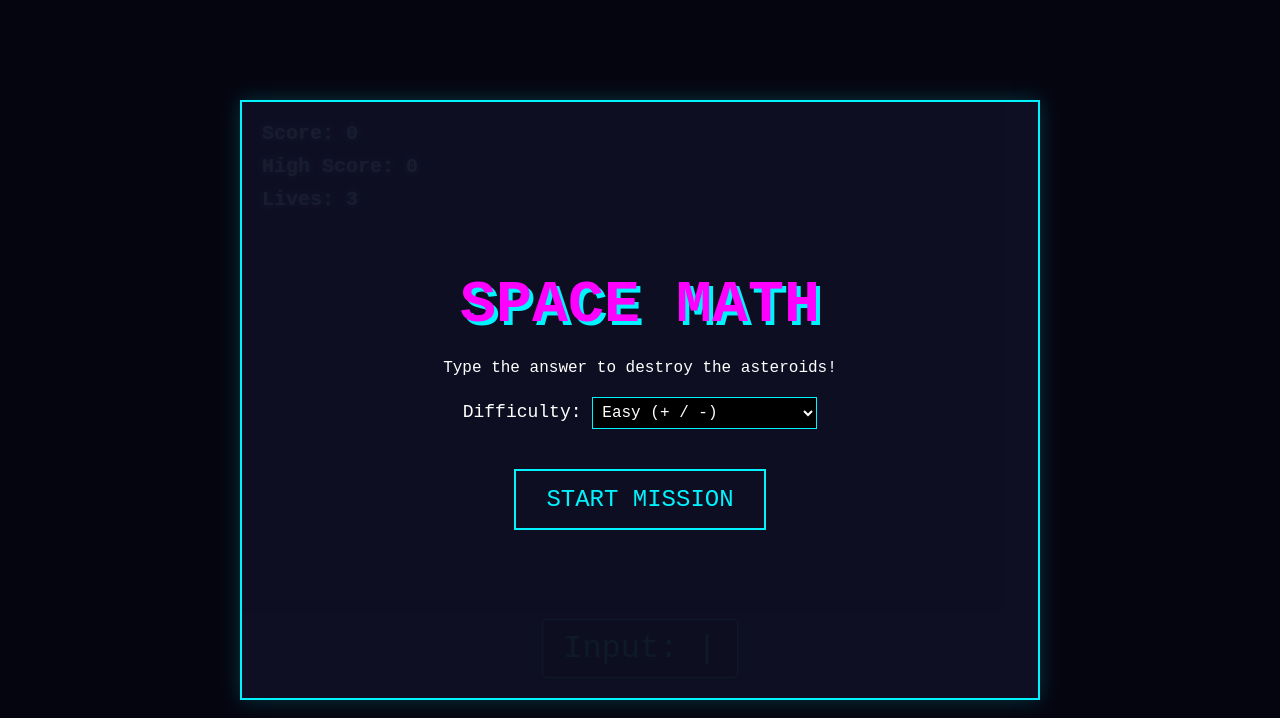
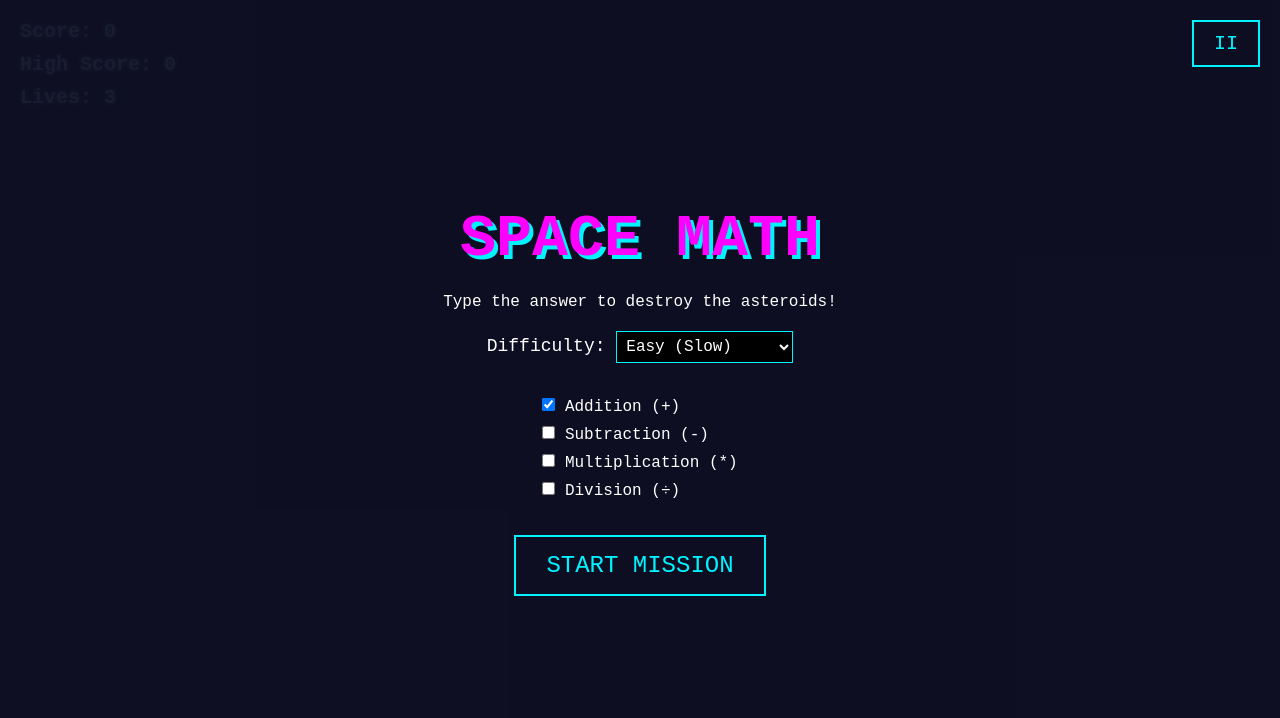
Before and after one commit to asazin90143/Space-Math, a plain HTML site: page index.html in a window 1280 px wide. Drawn offline with Linux system fonts and the light colour scheme.

Commit message:
adding me menu button, fising the speed, and fixing the dificulty

```diff
--- a/index.html
+++ b/index.html
@@ -11,13 +11,14 @@
 <body>
 
     <div id="game-container">
-        <canvas id="gameCanvas" width="800" height="600"></canvas>
+        <canvas id="gameCanvas"></canvas>
 
         <div id="ui-layer">
             <div id="score-board">Score: <span id="score">0</span></div>
             <div id="high-score-board">High Score: <span id="high-score">0</span></div>
             <div id="lives-board">Lives: <span id="lives">3</span></div>
             <div id="input-display">Input: <span id="current-input"></span><span class="cursor">|</span></div>
+            <button id="pause-btn">II</button>
         </div>
 
         <div id="start-screen" class="screen active">
@@ -27,10 +28,17 @@
             <div class="difficulty-select">
                 <label>Difficulty:</label>
                 <select id="difficulty">
-                    <option value="easy">Easy (+ / -)</option>
-                    <option value="medium">Medium (+ / - / *)</option>
-                    <option value="hard">Hard (+ / - / * / ÷)</option>
+                    <option value="easy">Easy (Slow)</option>
+                    <option value="medium">Medium (Normal)</option>
+                    <option value="hard">Hard (Fast)</option>
                 </select>
+            </div>
+
+            <div class="operations-select">
+                <label><input type="checkbox" name="op" value="+" checked> Addition (+)</label>
+                <label><input type="checkbox" name="op" value="-"> Subtraction (-)</label>
+                <label><input type="checkbox" name="op" value="*"> Multiplication (*)</label>
+                <label><input type="checkbox" name="op" value="/"> Division (÷)</label>
             </div>
 
             <button id="start-btn">START MISSION</button>
@@ -41,6 +49,12 @@
             <p>Final Score: <span id="final-score">0</span></p>
             <button id="restart-btn">TRY AGAIN</button>
         </div>
+
+        <div id="pause-screen" class="screen">
+            <h1>PAUSED</h1>
+            <button id="resume-btn">RESUME</button>
+            <button id="menu-btn">MAIN MENU</button>
+        </div>
     </div>
 
     <script src="script.js"></script>
--- a/script.js
+++ b/script.js
@@ -7,9 +7,18 @@
 const canvas = document.getElementById('gameCanvas');
 const ctx = canvas.getContext('2d');
 
+// Resize Canvas to Full Screen
+function resizeCanvas() {
+    canvas.width = window.innerWidth;
+    canvas.height = window.innerHeight;
+}
+window.addEventListener('resize', resizeCanvas);
+resizeCanvas();
+
 // Game State Object
 const state = {
     isPlaying: false,
+    isPaused: false,
     score: 0,
     lives: 3,
     level: 1,
@@ -18,26 +27,30 @@
     spawnRate: 2000, // ms
     lastSpawnTime: 0,
     difficulty: 'easy',
+    ops: ['+'], // Default
     highScore: localStorage.getItem('spaceMathHighScore') || 0
 };
 
 // Difficulty Settings
 const settings = {
-    easy: { speed: 0.5, maxNum: 10, ops: ['+', '-'] },
-    medium: { speed: 1.0, maxNum: 20, ops: ['+', '-', '*'] },
-    hard: { speed: 1.5, maxNum: 50, ops: ['+', '-', '*', '/'] }
+    easy: { speed: 0.3, maxNum: 10 },   // Slower speed
+    medium: { speed: 0.7, maxNum: 20 }, // Slower speed
+    hard: { speed: 1.2, maxNum: 50 }    // Slower speed
 };
 
 // UI Elements
 const ui = {
     startScreen: document.getElementById('start-screen'),
     gameOverScreen: document.getElementById('game-over-screen'),
+    pauseScreen: document.getElementById('pause-screen'),
     score: document.getElementById('score'),
     highScore: document.getElementById('high-score'),
     finalScore: document.getElementById('final-score'),
     lives: document.getElementById('lives'),
     input: document.getElementById('current-input'),
-    difficultySelect: document.getElementById('difficulty')
+    difficultySelect: document.getElementById('difficulty'),
+    pauseBtn: document.getElementById('pause-btn'),
+    opCheckboxes: document.querySelectorAll('input[name="op"]')
 };
 
 // Initialize High Score UI
@@ -47,7 +60,7 @@
 
 function generateProblem(difficulty) {
     const config = settings[difficulty];
-    const operator = config.ops[Math.floor(Math.random() * config.ops.length)];
+    const operator = state.ops[Math.floor(Math.random() * state.ops.length)];
     let num1 = Math.floor(Math.random() * config.maxNum) + 1;
     let num2 = Math.floor(Math.random() * config.maxNum) + 1;
     let answer = 0;
@@ -123,11 +136,22 @@
 
 function startGame() {
     state.difficulty = ui.difficultySelect.value;
+
+    // Get selected operations
+    const selectedOps = [];
+    ui.opCheckboxes.forEach(cb => {
+        if (cb.checked) selectedOps.push(cb.value);
+    });
+
+    // Default to addition if nothing selected
+    state.ops = selectedOps.length > 0 ? selectedOps : ['+'];
+
     state.score = 0;
     state.lives = 3;
     state.currentInput = '';
     state.asteroids = [];
     state.isPlaying = true;
+    state.isPaused = false;
 
     // Update UI
     ui.score.innerText = '0';
@@ -135,6 +159,7 @@
     ui.input.innerText = '';
     ui.startScreen.classList.remove('active');
     ui.gameOverScreen.classList.remove('active');
+    ui.pauseScreen.classList.remove('active');
 
     // Start Loop
     requestAnimationFrame(gameLoop);
@@ -154,8 +179,31 @@
     ui.gameOverScreen.classList.add('active');
 }
 
+function togglePause() {
+    if (!state.isPlaying) return;
+    state.isPaused = !state.isPaused;
+
+    if (state.isPaused) {
+        ui.pauseScreen.classList.add('active');
+    } else {
+        ui.pauseScreen.classList.remove('active');
+    }
+}
+
+function returnToMenu() {
+    state.isPlaying = false;
+    state.isPaused = false;
+    ui.pauseScreen.classList.remove('active');
+    ui.gameOverScreen.classList.remove('active');
+    ui.startScreen.classList.add('active');
+}
+
 function gameLoop(timestamp) {
     if (!state.isPlaying) return;
+    if (state.isPaused) {
+        requestAnimationFrame(gameLoop);
+        return;
+    }
 
     // Clear Canvas
     ctx.clearRect(0, 0, canvas.width, canvas.height);
@@ -197,6 +245,7 @@
 
 window.addEventListener('keydown', (e) => {
     if (!state.isPlaying) return;
+    if (state.isPaused) return;
 
     // Handle Numbers
     if (e.key >= '0' && e.key <= '9') {
@@ -213,6 +262,10 @@
     // Handle Enter (Submit)
     else if (e.key === 'Enter') {
         checkAnswer();
+    }
+    // Handle Escape (Pause)
+    else if (e.key === 'Escape') {
+        togglePause();
     }
 
     // Update UI
@@ -253,3 +306,6 @@
 // Button Listeners
 document.getElementById('start-btn').addEventListener('click', startGame);
 document.getElementById('restart-btn').addEventListener('click', startGame);
+document.getElementById('pause-btn').addEventListener('click', togglePause);
+document.getElementById('resume-btn').addEventListener('click', togglePause);
+document.getElementById('menu-btn').addEventListener('click', returnToMenu);
--- a/style.css
+++ b/style.css
@@ -24,10 +24,9 @@
 
 #game-container {
     position: relative;
-    width: 800px;
-    height: 600px;
-    box-shadow: 0 0 20px rgba(0, 243, 255, 0.2);
-    border: 2px solid var(--neon-blue);
+    width: 100vw;
+    height: 100vh;
+    border: none;
     background-color: var(--bg-color);
 }
 
@@ -117,6 +116,24 @@
     box-shadow: 0 0 15px var(--neon-blue);
 }
 
+#pause-btn {
+    position: absolute;
+    top: 20px;
+    right: 20px;
+    padding: 10px 20px;
+    font-size: 20px;
+    margin-top: 0;
+    z-index: 20;
+}
+
+.operations-select {
+    display: flex;
+    flex-direction: column;
+    gap: 10px;
+    margin: 15px 0;
+    text-align: left;
+}
+
 .difficulty-select {
     margin: 20px 0;
     font-size: 18px;
```
